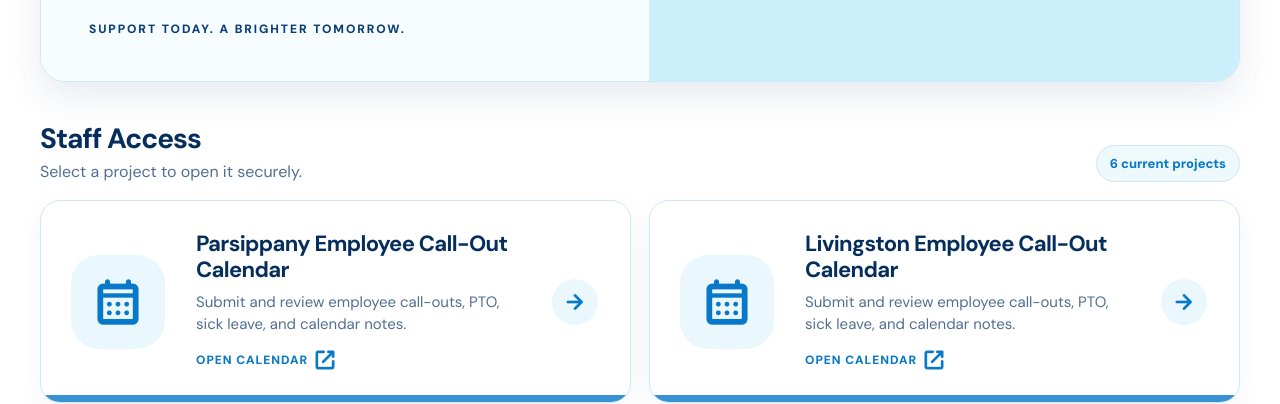
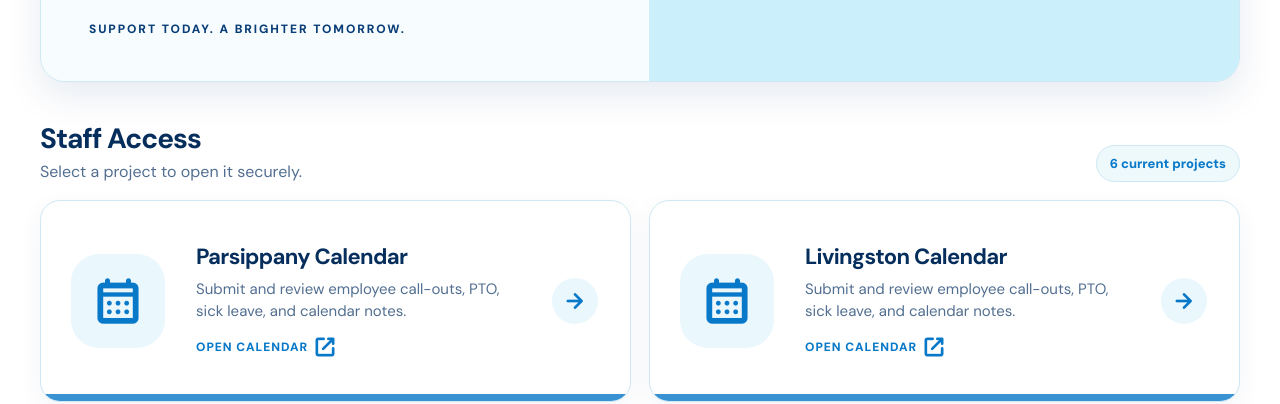
Before and after one commit to Gagan-Narikadamalli/sos-apps-dashboard, a plain HTML site: page index.html in a window 1280 px wide. Shown: the part 434-838 px from the top of the page. Drawn offline with nearby package versions, Linux system fonts and the light colour scheme.

Commit message:
changed name

```diff
--- a/index.html
+++ b/index.html
@@ -480,12 +480,12 @@
     <section class="grid" aria-label="SOS project links">
       <a class="card" href="https://sos-call-out-calendar.vercel.app" target="_blank" rel="noopener noreferrer">
         <div class="card-icon"><span class="material-symbols-rounded" aria-hidden="true">calendar_month</span></div>
-        <div class="card-copy"><h3>Parsippany Employee Call-Out Calendar</h3><p>Submit and review employee call-outs, PTO, sick leave, and calendar notes.</p><small>Open calendar <span class="material-symbols-rounded" aria-hidden="true">open_in_new</span></small></div>
+        <div class="card-copy"><h3>Parsippany Calendar</h3><p>Submit and review employee call-outs, PTO, sick leave, and calendar notes.</p><small>Open calendar <span class="material-symbols-rounded" aria-hidden="true">open_in_new</span></small></div>
         <div class="arrow"><span class="material-symbols-rounded" aria-hidden="true">arrow_forward</span></div>
       </a>
        <a class="card" href="https://sos-livingston-call-out-calendar.vercel.app" target="_blank" rel="noopener noreferrer">
         <div class="card-icon"><span class="material-symbols-rounded" aria-hidden="true">calendar_month</span></div>
-        <div class="card-copy"><h3>Livingston Employee Call-Out Calendar</h3><p>Submit and review employee call-outs, PTO, sick leave, and calendar notes.</p><small>Open calendar <span class="material-symbols-rounded" aria-hidden="true">open_in_new</span></small></div>
+        <div class="card-copy"><h3>Livingston Calendar</h3><p>Submit and review employee call-outs, PTO, sick leave, and calendar notes.</p><small>Open calendar <span class="material-symbols-rounded" aria-hidden="true">open_in_new</span></small></div>
         <div class="arrow"><span class="material-symbols-rounded" aria-hidden="true">arrow_forward</span></div>
       </a>
       <a class="card email" href="/email-reminder.html">
```
